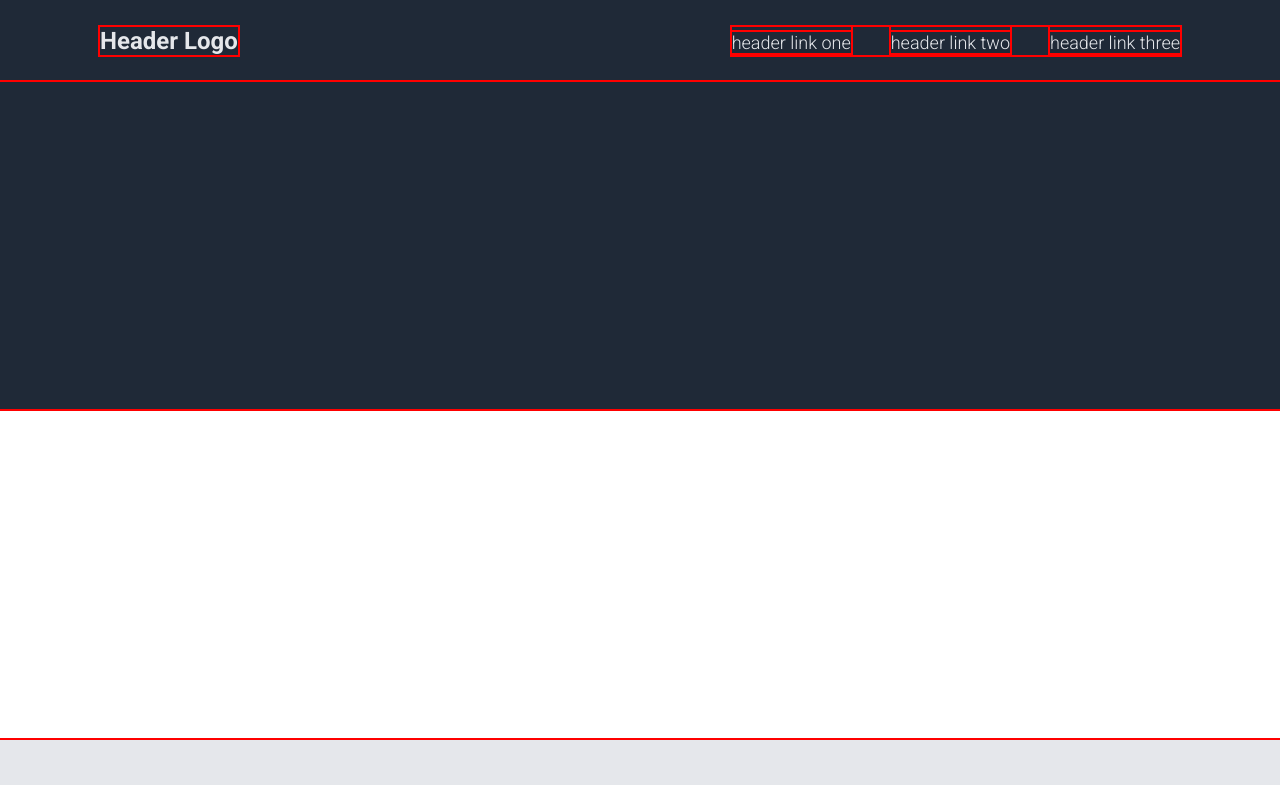
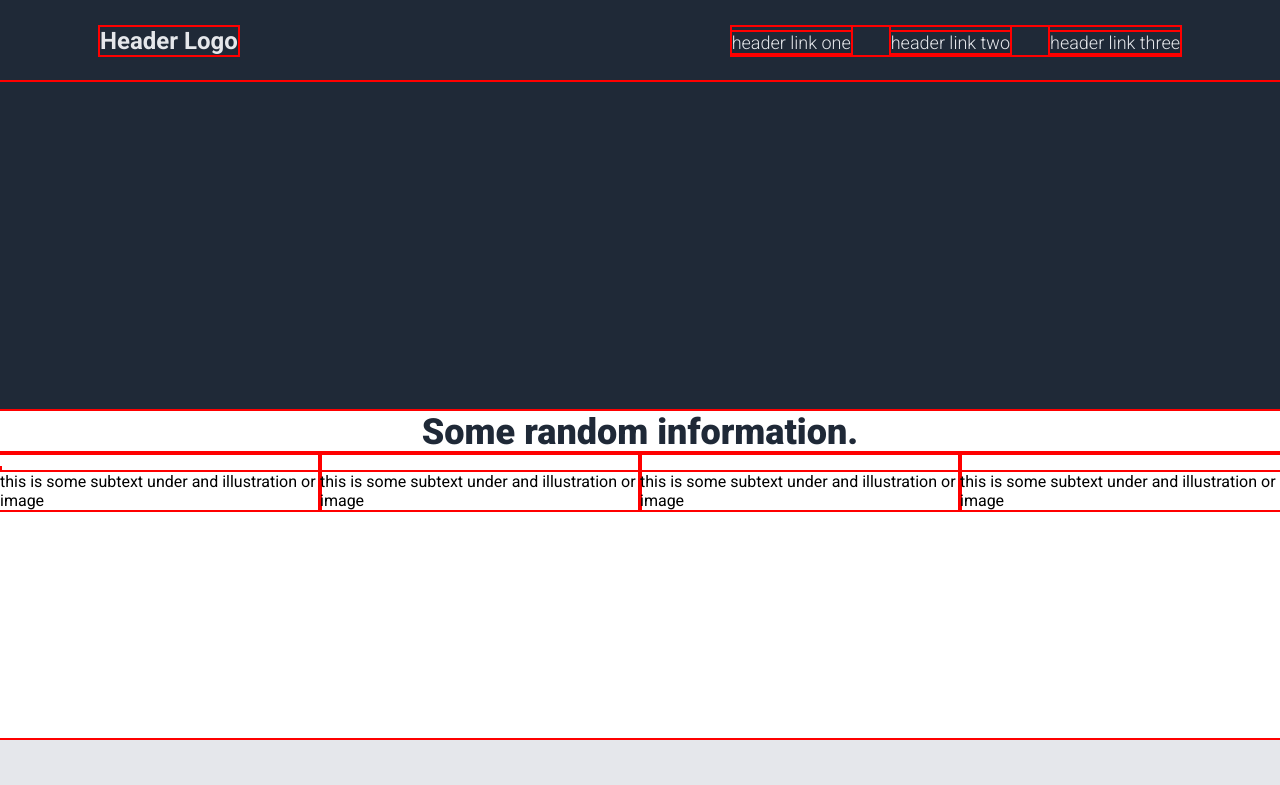
Before and after one commit to AaronHamHub/odin-landing, a plain HTML site: page index.html in a window 1280 px wide. Shown: the top 785 px of the page. Drawn offline with Linux system fonts and the light colour scheme.

Commit message:
Templating complete for info section

```diff
--- a/index.html
+++ b/index.html
@@ -18,7 +18,27 @@
 
     <div class="hero"></div>
 
-    <div class="info"></div>
+    <div class="info">
+        <div class="info-title">Some random information.</div>
+        <div class="info-container">
+            <div class="info-item">
+                <img class="info-image">
+                <div class="info-text">this is some subtext under and illustration or image</div>
+            </div>
+            <div class="info-item">
+                <img class="info-image">
+                <div class="info-text">this is some subtext under and illustration or image</div>
+            </div>
+            <div class="info-item">
+                <img class="info-image">
+                <div class="info-text">this is some subtext under and illustration or image</div>
+            </div>
+            <div class="info-item">
+                <img class="info-image">
+                <div class="info-text">this is some subtext under and illustration or image</div>
+            </div>
+        </div>
+    </div>
 
     <div class="quote">
         <p class="quote-text">This is an inspiring quote, or a testimonial from a customer. Maybe it's just filling up space, or maybe people will actually read it. Who knows? All I know is that it looks nice.</p>
--- a/styles.css
+++ b/styles.css
@@ -56,6 +56,21 @@
     color: #E5E7EB;
     font-size: 18px;
     font-weight: 300;
+}
+
+
+
+.info-title {
+    color: #1F2937;
+    font-size: 36px;
+    font-weight: 900;
+    text-align: center;
+}
+
+.info-container {
+    display: flex;
+    align-items: center;
+    justify-content: center;
 }
 
 .quote {
```
